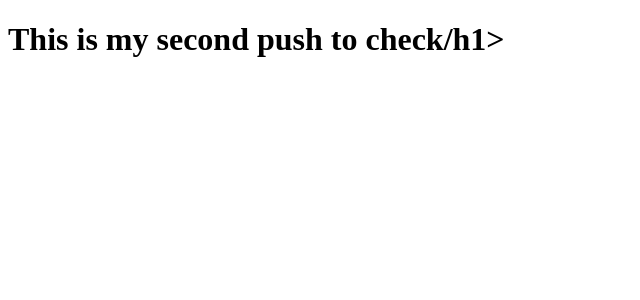
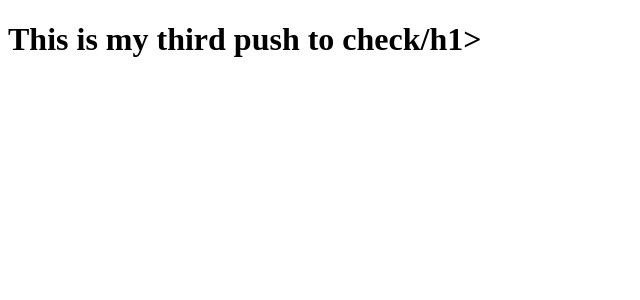
Before and after one commit to SupriyaAafu/SupriyaGitJenkins, an Angular app: page / in a window 1280 px wide. Shown: the top 300 px of the page, without its empty margins (0-640 px from the left). Built offline with nearby package versions, Linux system fonts and the light colour scheme.

Commit message:
SupriyaAafrnew

```diff
--- a/src/app/app.component.html
+++ b/src/app/app.component.html
@@ -1 +1 @@
-<h1>This is my second push to check/h1>
+<h1>This is my third push to check/h1>
```
